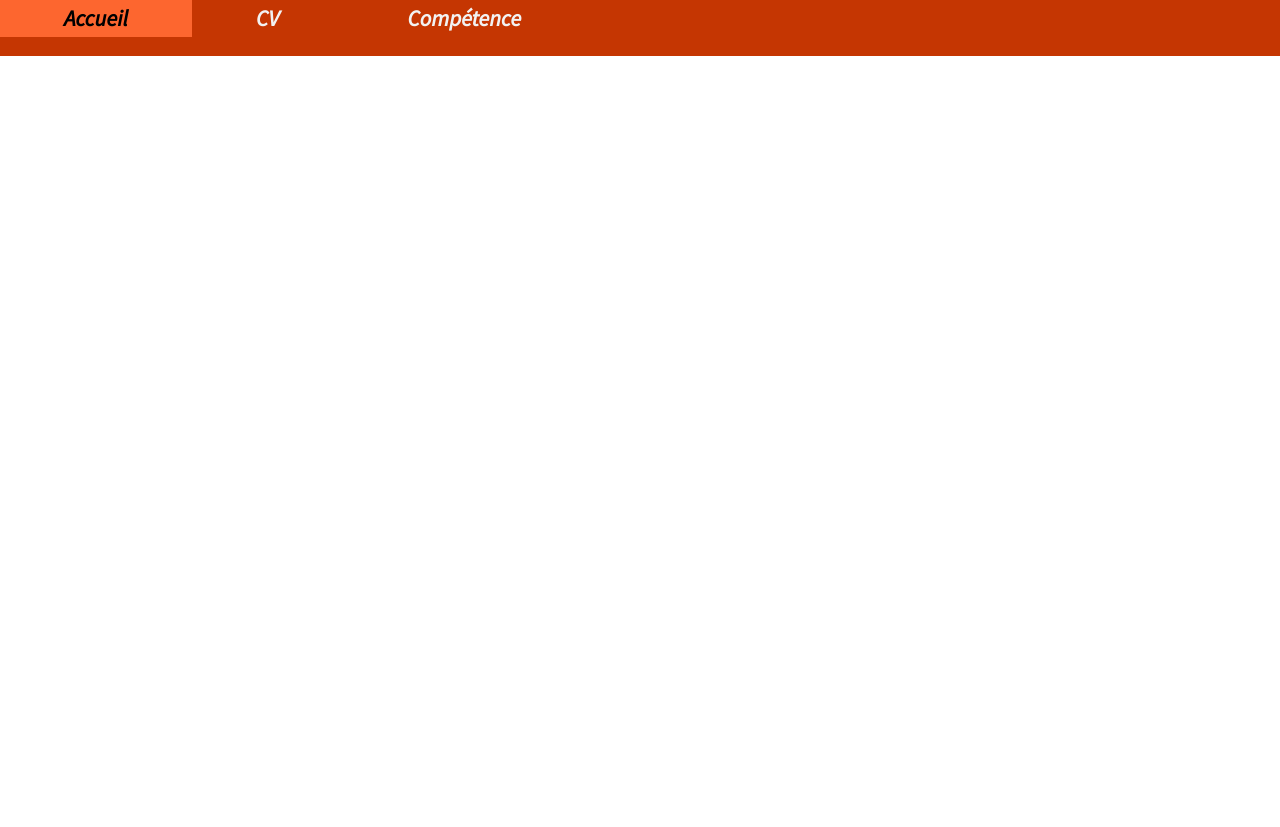
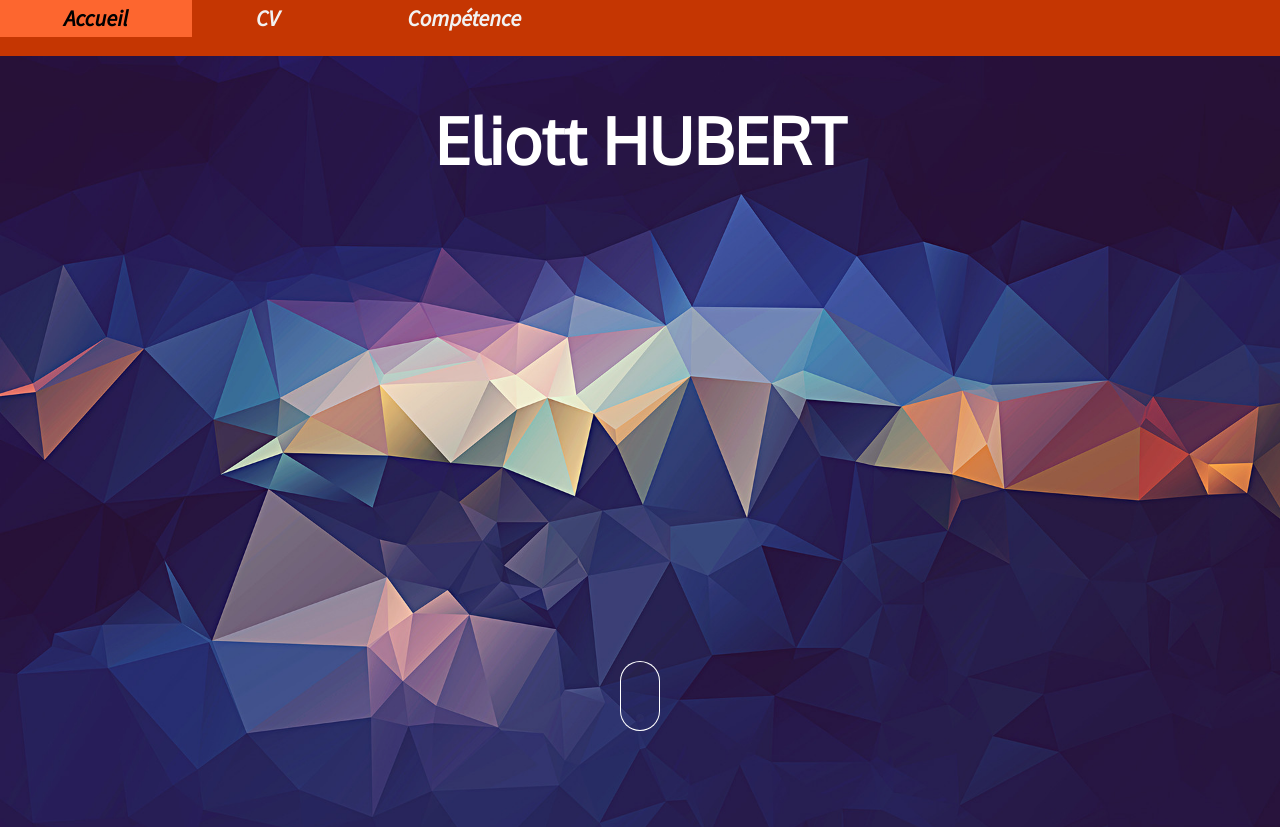
Before and after one commit to EliottHUBERT/Portfolio, a plain HTML site: page index.html in a window 1280 px wide. Shown: the top 827 px of the page. Drawn offline with nearby package versions, Linux system fonts and the light colour scheme.

Commit message:
ajout parallax

```diff
--- a/Styles/styles.css
+++ b/Styles/styles.css
@@ -5,6 +5,7 @@
 /* #3B170A */
 
 @import url('https://fonts.googleapis.com/css2?family=Source+Sans+Pro:ital@1&display=swap');
+@import url('https://fonts.googleapis.com/css2?family=Oxygen&display=swap');
 
 *{
     font-family: 'Source Sans Pro', sans-serif;
@@ -31,6 +32,7 @@
     width: 100%; /* Full width */
     height: 7%;
     transition: 0.5s;
+    z-index: 2;
   }
 
   /* Links inside the navbar */
@@ -67,6 +69,7 @@
     width: 100%;
     height: 2%;
     background: #C53602;
+    z-index: 5;
   }
 
   /* The progress bar (scroll indicator) */
@@ -74,11 +77,16 @@
     height: 11px;
     background: #FD662F;
     width: 0%;
+    z-index: 5;
   }
 
 
   /* Footer icon */
 
+  footer{
+    width: 100%;
+    height: 100%;
+  }
   .footer-icon{
     overflow: hidden;
     position: absolute;
@@ -111,6 +119,10 @@
     padding-right: 2%;
   }
 
+  .footer-icon ul #github{
+    padding-right: 2%;
+  }
+
   .footer-icon ul #linkedin :hover{
     opacity: 0.9;
     transition: 0.5s;
@@ -120,3 +132,87 @@
     opacity: 0.9;
     transition: 0.5s;
   }
+
+  .footer-icon ul #mail :hover{
+    opacity: 0.9;
+    transition: 0.5s;
+  }
+
+  .parallax {
+    /* The image used */
+    background-image: url("../Images/parallax.jpg");
+
+    /* Set a specific height */
+    min-height: 100%;
+    min-width: 100%;
+    position: absolute;
+    left: 0;
+    top:7%;
+
+    /* Create the parallax scrolling effect */
+    background-attachment: fixed;
+    background-position: center;
+    background-repeat: no-repeat;
+    background-size: cover;
+
+    text-align: center;
+    vertical-align: middle;
+
+  }
+
+  .parallax .nom{
+    font-family: 'Oxygen', sans-serif;
+    font-size: 4em;
+    color: #FFFFFF;
+  }
+
+  .loader {
+    position: absolute;
+    top: 45%;
+    left: 45%;
+    border: 16px solid #f3f3f3; /* Light grey */
+    border-top: 16px solid #3498db; /* Blue */
+    border-radius: 50%;
+    width: 120px;
+    height: 120px;
+    animation: spin 2s linear infinite;
+  }
+
+  @keyframes spin {
+    0% { transform: rotate(0deg); }
+    100% { transform: rotate(360deg); }
+  }
+
+  .icon-scroll,.icon-scroll:before{
+  position: absolute;
+  left: 50%;
+}
+.icon-scroll{
+  width: 40px;
+  height: 70px;
+  margin-left: -20px;
+  top: 80%;
+  margin-top: -35px;
+  box-shadow: inset 0 0 0 1px #fff;
+  border-radius: 25px;
+}
+.icon-scroll:before{
+  content: '';
+  width: 8px;
+  height: 8px;
+  background: #fff;
+  margin-left: -4px;
+  top: 8px;
+  border-radius: 4px;
+  animation-duration: 1.5s;
+  animation-iteration-count: infinite;
+  animation-name: scroll;
+}
+
+@keyframes scroll{
+  0%{
+    opacity: 1;}
+  100%{
+    opacity: 0;
+    transform: translateY(46px);}
+}
--- a/index.html
+++ b/index.html
@@ -23,16 +23,22 @@
         </div>
     </header>
     <body>
+
+        <div class="parallax">
+
+            <h1 class="nom">Eliott HUBERT</h1>
+            <div class='icon-scroll'></div>
+
+        </div>
         <!-- Millieu de la page -->
-        <br>
-        <br><br><br><br><br><br><br><br><br><br><br><br><br><br><br><br><br><br><br><br><br><br><br><br><br><br><br><br><br><br><br><br><br><br><br><br><br><br><br><br><br><br><br><br><br><br><br><br><br><br><br><br><br><br><br><br><br><br><br><br><br><br><br><br><br><br><br><br><br><br><br><br><br><br><br>
-
+        <br><br><br><br><br><br><br><br><br><br><br><br><br><br><br><br><br><br><br><br><br><br><br><br><br><br><br><br><br><br><br><br><br><br><br><br><br><br><br><br><br><br><br><br><br><br><br><br><br><br><br><br><br><br><br><br><br><br><br><br><br><br><br><br><br><br><br><br><br><br><br><br><br><br>
     </body>
     <footer>
         <div class="footer-icon">
             <ul>
                 <li id="linkedin"><a href="https://www.linkedin.com/in/eliott-hubert-0a727a234/" target="_blank"><ion-icon name="logo-linkedin"></ion-icon></a></li>
                 <li id="github"><a href="https://github.com/EliottHUBERT" target="_blank"><ion-icon name="logo-github"></ion-icon></a></li>
+                <li id="mail"><a href="mailto: e.hubert@eleve.leschartreux.net" target="_blank"><ion-icon name="mail-outline"></ion-icon></ion-icon></a></li>
             </ul>
         </div>
 
```
Also changed, not shown: Images/parallax.jpg (added), Images/parallax2.webp (added).
